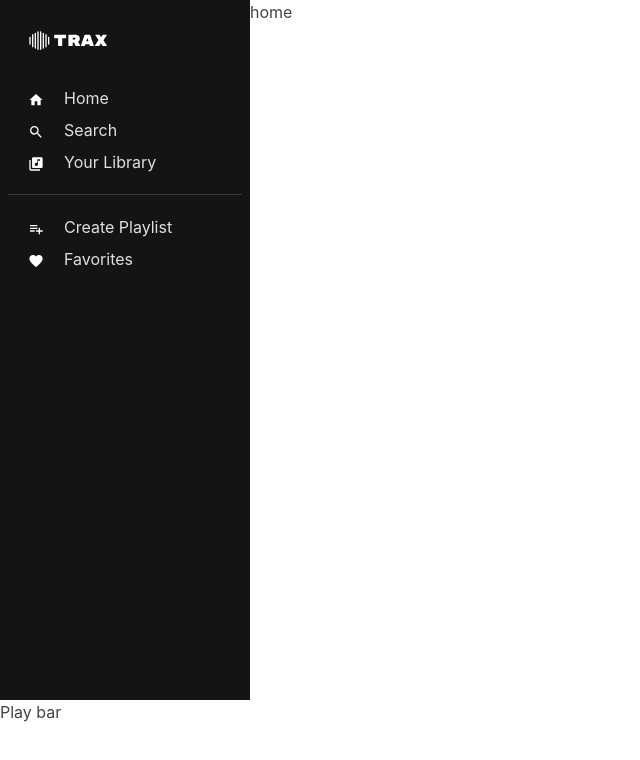
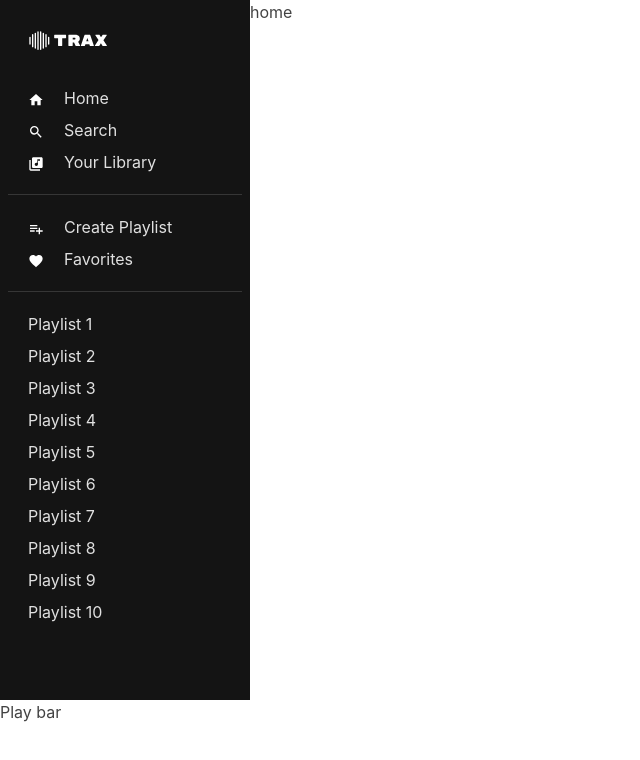
Before and after one commit to march213/trax, a Next.js app: page / in a window 1280 px wide. Shown: the top 760 px of the page, without its empty margins (0-640 px from the left). Built offline with nearby package versions, Linux system fonts and the light colour scheme.

Commit message:
playlists

```diff
--- a/components/sidebar.tsx
+++ b/components/sidebar.tsx
@@ -34,14 +34,16 @@ const musicMenu = [
   },
 ]
 
+const playlists = new Array(30).fill(1).map((_, i) => `Playlist ${i + 1}`)
+
 const Sidebar = () => {
   return (
     <Box width="100%" height="calc(100vh - 100px)" px={2} color="gray.300" bg="blackAlpha.900">
-      <Box py={5}>
+      <Box height="100%" py={5} overflow="hidden">
         <Box width="120px" mb={5} px={5}>
           <NextImage src="/trax-logo.svg" height={60} width={120} />
         </Box>
-        <Box mb={5}>
+        <Box>
           <List spacing={2}>
             {navMenu.map((menu) => (
               <ListItem key={menu.name} px={5} fontSize="16px">
@@ -57,7 +59,7 @@ const Sidebar = () => {
             ))}
           </List>
         </Box>
-        <Divider mb={5} color="whiteAlpha.400" />
+        <Divider my={5} color="whiteAlpha.400" />
         <Box>
           <List spacing={2}>
             {musicMenu.map((menu) => (
@@ -74,6 +76,20 @@ const Sidebar = () => {
             ))}
           </List>
         </Box>
+        <Divider my={5} color="whiteAlpha.400" />
+        <Box height="47%" overflowY="auto">
+          <List spacing={2}>
+            {playlists.map((item) => (
+              <ListItem key={item} px={5} fontSize="16px">
+                <LinkBox>
+                  <NextLink href="/" passHref>
+                    <LinkOverlay>{item}</LinkOverlay>
+                  </NextLink>
+                </LinkBox>
+              </ListItem>
+            ))}
+          </List>
+        </Box>
       </Box>
     </Box>
   )
```
